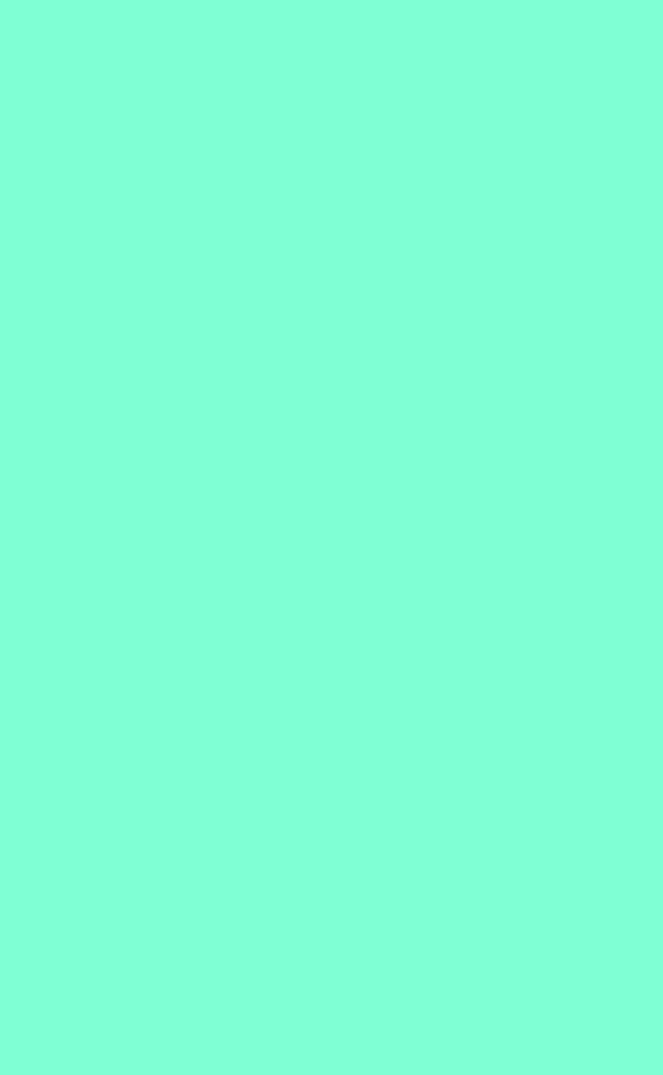
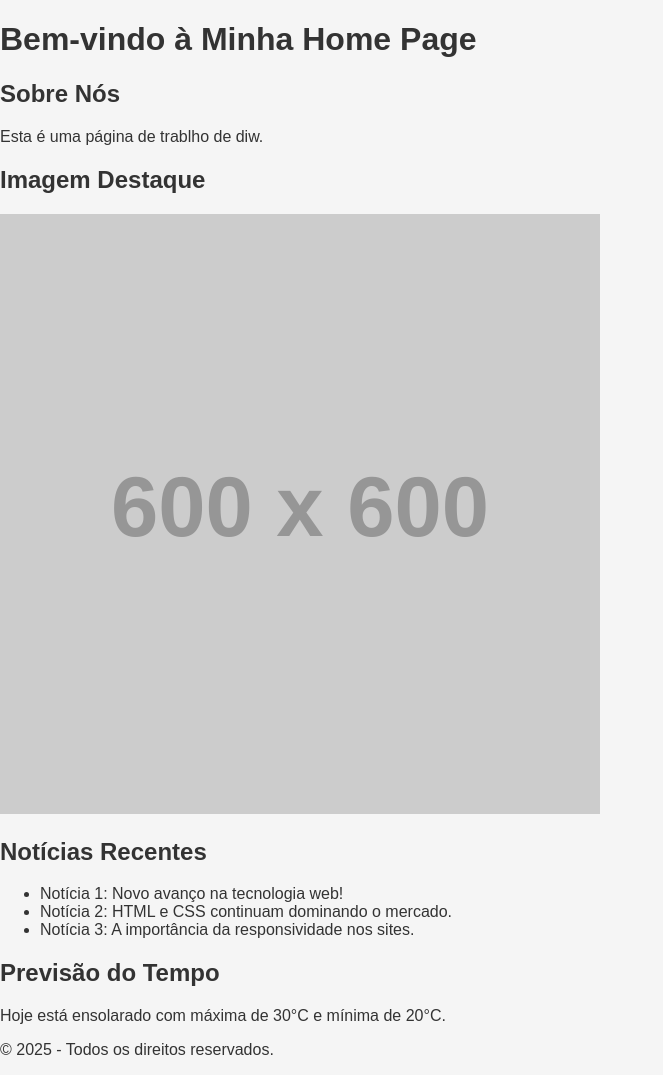
Before and after one commit to ICEI-PUC-Minas-PBE-ADS-SI/trabalho-pr-tico-semana-4-zVitox39, a website: page public/index.html in a window 1280 px wide. Shown: the whole page, without its empty margins (0-663 px from the left). Before the commit the page ends 800 px from the top, so only its background shows below. Drawn offline with Linux system fonts and the light colour scheme; placeholder pictures from the web are drawn by us.

Commit message:
Aplicação dos estilos básicos do CSS

```diff
--- a/public/index.html
+++ b/public/index.html
@@ -1,12 +1,44 @@
 <!DOCTYPE html>
-<html lang="en">
+<html lang="pt-BR">
 <head>
     <meta charset="UTF-8">
     <meta name="viewport" content="width=device-width, initial-scale=1.0">
-    <title>Document</title>
+    <title>Home Page</title>
     <link rel="stylesheet" href="style.css">
 </head>
 <body>
+    <header>
+        <h1>Bem-vindo à Minha Home Page</h1>
+    </header>
 
+    <main>
+        <section class="content">
+            <h2>Sobre Nós</h2>
+            <p>Esta é uma página de trablho de diw.</p>
+        </section>
+
+        <section class="image-section">
+            <h2>Imagem Destaque</h2>
+            <img src="https://via.placeholder.com/600" alt="Imagem">
+        </section>
+
+        <section class="news-section">
+            <h2>Notícias Recentes</h2>
+            <ul>
+                <li>Notícia 1: Novo avanço na tecnologia web!</li>
+                <li>Notícia 2: HTML e CSS continuam dominando o mercado.</li>
+                <li>Notícia 3: A importância da responsividade nos sites.</li>
+            </ul>
+        </section>
+
+        <section class="weather-section">
+            <h2>Previsão do Tempo</h2>
+            <p id="weather">Hoje está ensolarado com máxima de 30°C e mínima de 20°C.</p>
+        </section>
+    </main>
+
+    <footer>
+        <p>&copy; 2025 - Todos os direitos reservados.</p>
+    </footer>
 </body>
 </html>
--- a/public/style.css
+++ b/public/style.css
@@ -1,3 +1,7 @@
 body {
-    background-color: aquamarine;
+    font-family: Arial, sans-serif;
+    color: #333;
+    background-color: #f5f5f5;
+    margin: 0;
+    padding: 0;
 }
```
